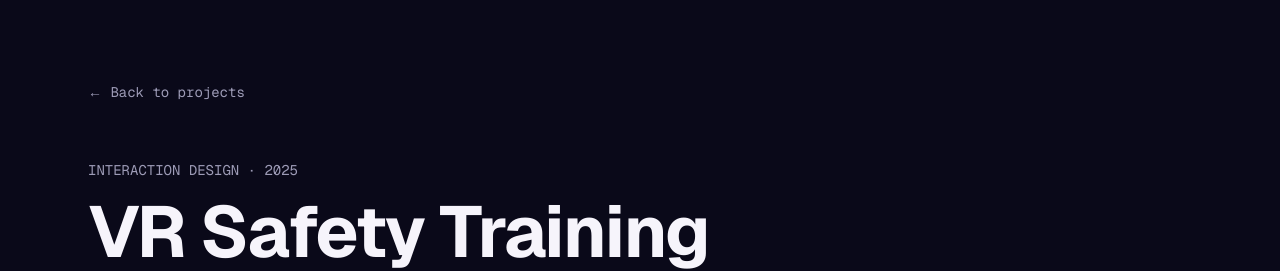
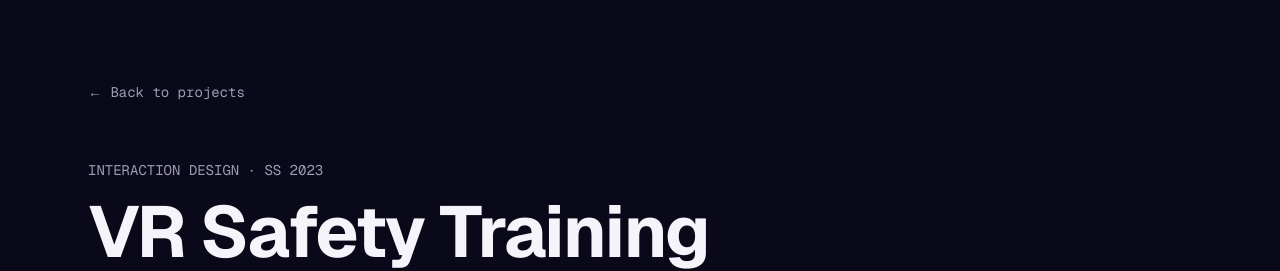
Before and after one commit to Rabiya25/rabiya-portfolio, a Next.js app: page /projects/vr-safety in a window 1280 px wide. Shown: the top 271 px of the page. Built offline with nearby package versions, Linux system fonts and the light colour scheme.

Commit message:
Update year from 2025 to 2023 in VR safety page

```diff
--- a/app/projects/vr-safety/page.tsx
+++ b/app/projects/vr-safety/page.tsx
@@ -244,7 +244,7 @@ export default function VRSafetyTrainingPage() {
         {/* Hero */}
         <header className="mt-14 max-w-4xl">
           <p className="font-mono text-sm text-muted-foreground">
-            INTERACTION DESIGN · 2025
+            INTERACTION DESIGN · SS 2023
           </p>
 
           <h1 className="mt-4 text-5xl font-bold tracking-tight md:text-7xl">
@@ -537,7 +537,7 @@ export default function VRSafetyTrainingPage() {
         {/* Closing */}
         <section className="mt-24 border-t border-border pt-10">
           <p className="font-mono text-xs text-muted-foreground">
-            VR SAFETY TRAINING · 2025
+            VR SAFETY TRAINING · 2023
           </p>
 
           <h2 className="mt-3 text-2xl font-semibold">
```
